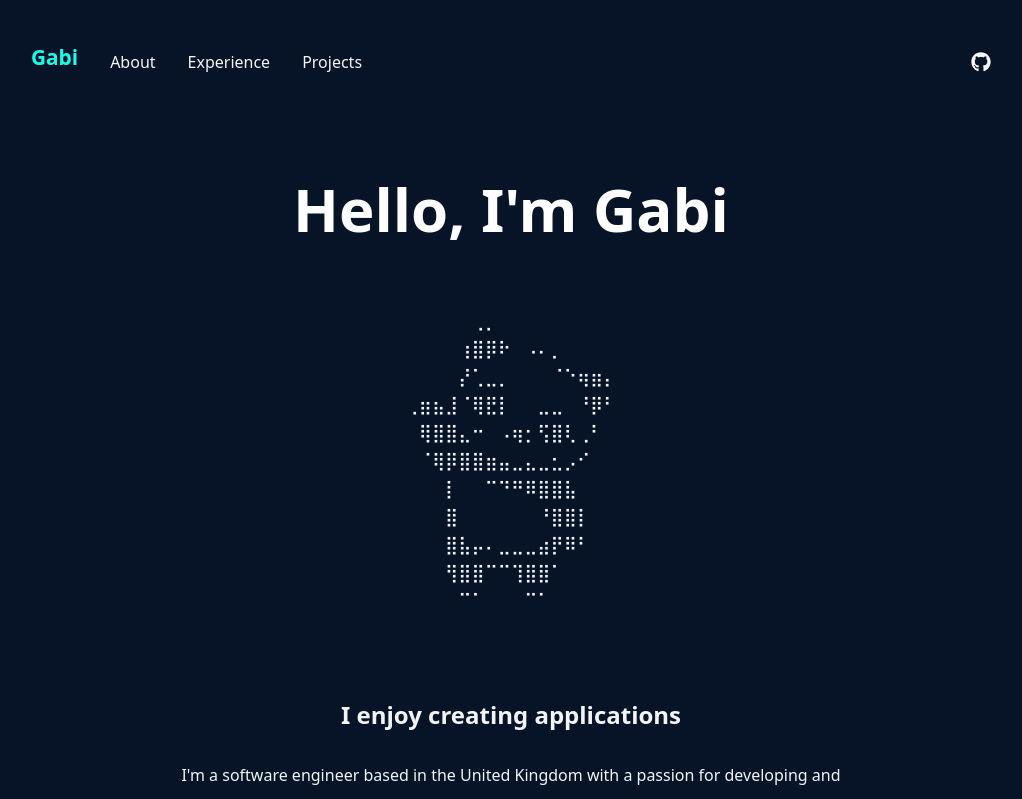
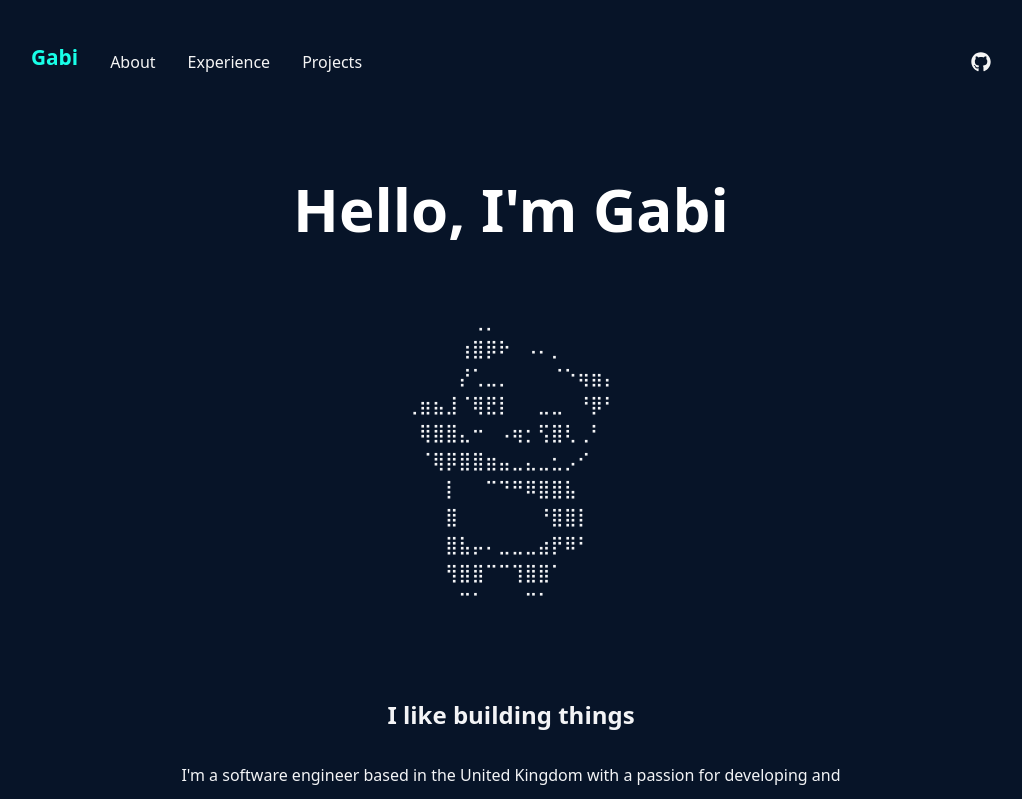
Before and after one commit to suhanpark/suhanpark.github.io, a Next.js app: page / in a window 1280 px wide. Shown: the top 799 px of the page, without its empty margins (129-1151 px from the left). Built offline with nearby package versions, Linux system fonts and the light colour scheme.

Commit message:
Update page.tsx

```diff
--- a/src/app/page.tsx
+++ b/src/app/page.tsx
@@ -36,7 +36,7 @@ export default function Home() {
   `}
             </pre>
             <h1 className="text-xl md:text-2xl mt-10 font-bold  ">
-              I enjoy creating applications
+              I like building things
             </h1>
           </header>
           <p className="text-base font-normal text-center leading-8">
```
